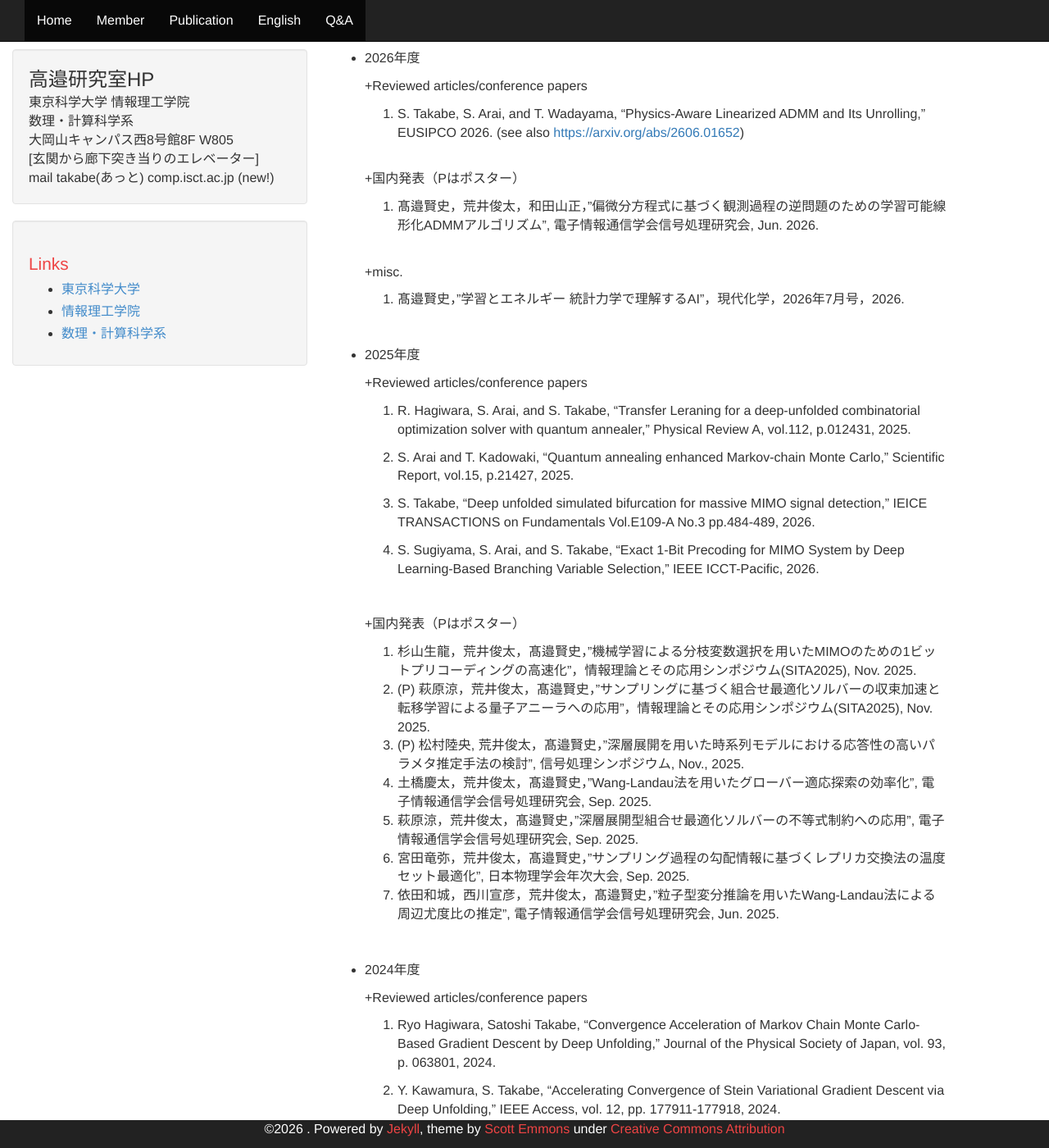
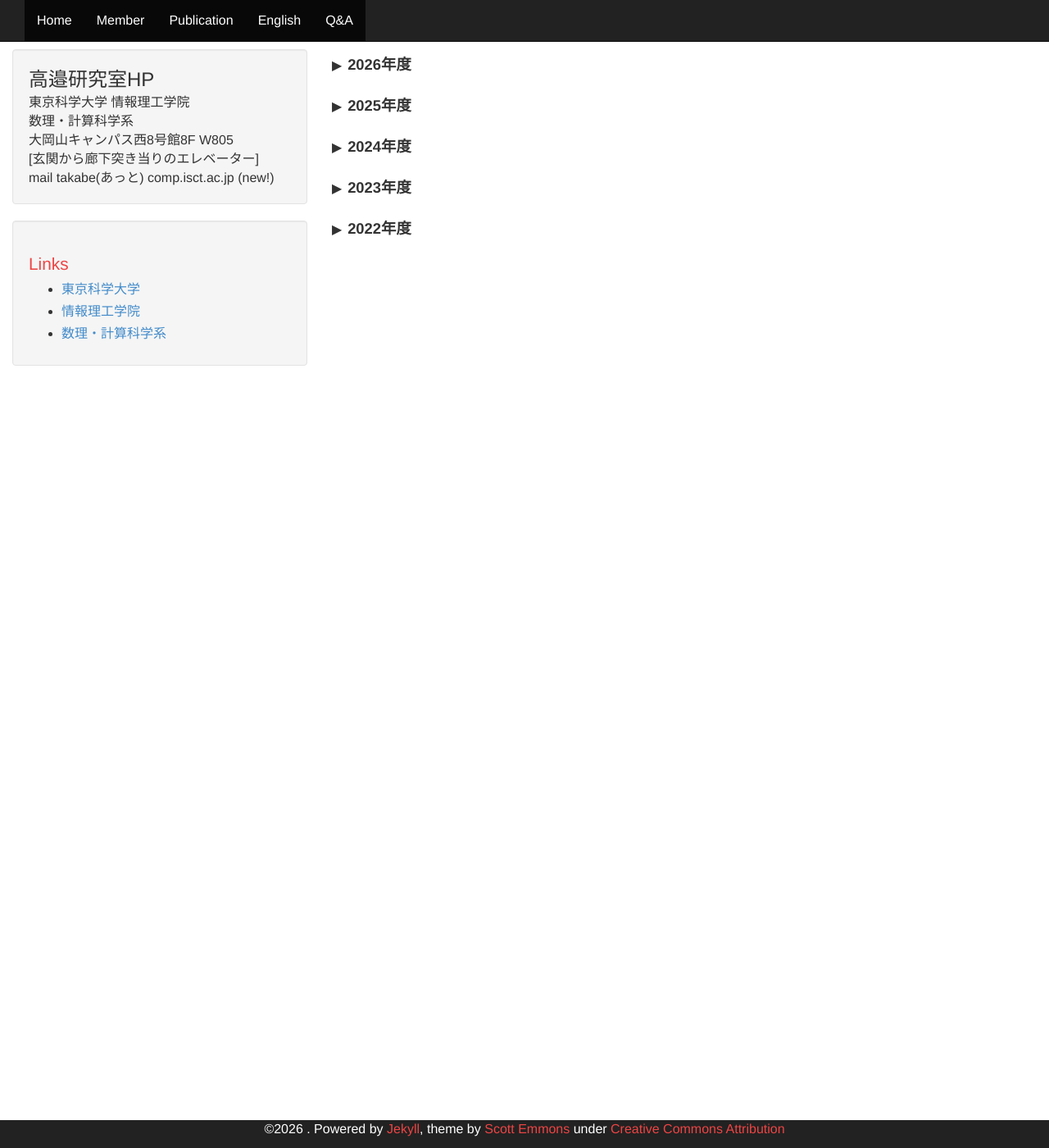
Before and after one commit to takabe-lab/takabe-lab.github.io, a Jekyll site: the page built from publication.markdown, in a window 1280 px wide and 1400 px high. Shown: the whole window at 82% size. Built offline with Jekyll 4.4.1, drawn with Linux system fonts in a browser that asks for light colours; some of the changed text lies outside the part shown.

Commit message:
Collapse publication list by fiscal year; add M1/B4 research topics
Co-Authored-By: Claude Opus 5.5 <noreply@anthropic.com>

```diff
--- a/css/theme.css
+++ b/css/theme.css
@@ -55,3 +55,29 @@ img {
 .author a {
     color: #ee4444;
 }
+
+details {
+    margin-bottom: 0.8em;
+}
+
+details > summary {
+    cursor: pointer;
+    font-size: 1.15em;
+    font-weight: bold;
+    padding: 0.3em 0;
+}
+
+details[open] > summary {
+    margin-bottom: 0.6em;
+}
+
+details > summary::before {
+    content: "\25B6";
+    display: inline-block;
+    width: 1.3em;
+    font-size: 0.8em;
+}
+
+details[open] > summary::before {
+    content: "\25BC";
+}
--- a/publication.markdown
+++ b/publication.markdown
@@ -1,117 +1,121 @@
 ---
 layout: default
 ---
-- 2026年度
+<details markdown="1">
+<summary>2026年度</summary>
 
-  +Reviewed articles/conference papers
++Reviewed articles/conference papers
 
-  1. S. Takabe, S. Arai, and T. Wadayama, "Physics-Aware Linearized ADMM and Its Unrolling," EUSIPCO 2026. (see also <https://arxiv.org/abs/2606.01652>)
-
-  <br>
-
-  +国内発表（Pはポスター）
-  1. 髙邉賢史，荒井俊太，和田山正，"偏微分方程式に基づく観測過程の逆問題のための学習可能線形化ADMMアルゴリズム", 電子情報通信学会信号処理研究会, Jun. 2026.
-
-  <br>
-
-  +misc.
-
-  1. 髙邉賢史，"学習とエネルギー 統計力学で理解するAI"，現代化学，2026年7月号，2026.
-
+1. S. Takabe, S. Arai, and T. Wadayama, "Physics-Aware Linearized ADMM and Its Unrolling," EUSIPCO 2026. (see also <https://arxiv.org/abs/2606.01652>)
 
 <br>
 
-- 2025年度
-
-  +Reviewed articles/conference papers
-
-  1. R. Hagiwara, S. Arai, and S. Takabe, "Transfer Leraning for a deep-unfolded combinatorial optimization solver with quantum annealer," Physical Review A, vol.112, p.012431, 2025.
-
-  2. S. Arai and T. Kadowaki, "Quantum annealing enhanced Markov-chain Monte Carlo," Scientific Report, vol.15, p.21427, 2025.
-
-  3. S. Takabe, "Deep unfolded simulated bifurcation for massive MIMO signal detection," IEICE TRANSACTIONS on Fundamentals Vol.E109-A No.3 pp.484-489, 2026.
-
-  4. S. Sugiyama, S. Arai, and S. Takabe, "Exact 1-Bit Precoding for MIMO System by Deep Learning-Based Branching Variable Selection," IEEE ICCT-Pacific, 2026.
-
-  <br>
-
-  +国内発表（Pはポスター）
-  7. 杉山生龍，荒井俊太，髙邉賢史，"機械学習による分枝変数選択を用いたMIMOのための1ビットプリコーディングの高速化"，情報理論とその応用シンポジウム(SITA2025), Nov. 2025.
-  6. (P) 萩原涼，荒井俊太，髙邉賢史，"サンプリングに基づく組合せ最適化ソルバーの収束加速と転移学習による量子アニーラへの応用"，情報理論とその応用シンポジウム(SITA2025), Nov. 2025.
-  5. (P) 松村陸央, 荒井俊太，髙邉賢史，"深層展開を用いた時系列モデルにおける応答性の高いパラメタ推定手法の検討", 信号処理シンポジウム, Nov., 2025.
-  4. 土橋慶太，荒井俊太，髙邉賢史，"Wang-Landau法を用いたグローバー適応探索の効率化", 電子情報通信学会信号処理研究会, Sep. 2025.
-  3. 萩原涼，荒井俊太，髙邉賢史，"深層展開型組合せ最適化ソルバーの不等式制約への応用", 電子情報通信学会信号処理研究会, Sep. 2025.
-  2. 宮田竜弥，荒井俊太，髙邉賢史，"サンプリング過程の勾配情報に基づくレプリカ交換法の温度セット最適化", 日本物理学会年次大会, Sep. 2025.
-  1. 依田和城，西川宣彦，荒井俊太，髙邉賢史，"粒子型変分推論を用いたWang-Landau法による周辺尤度比の推定", 電子情報通信学会信号処理研究会, Jun. 2025.
-
++国内発表（Pはポスター）
+1. 髙邉賢史，荒井俊太，和田山正，"偏微分方程式に基づく観測過程の逆問題のための学習可能線形化ADMMアルゴリズム", 電子情報通信学会信号処理研究会, Jun. 2026.
 
 <br>
 
-- 2024年度
++misc.
 
-  +Reviewed articles/conference papers
+1. 髙邉賢史，"学習とエネルギー 統計力学で理解するAI"，現代化学，2026年7月号，2026.
 
-  1. Ryo Hagiwara, Satoshi Takabe, "Convergence Acceleration of Markov Chain Monte Carlo-Based Gradient Descent by Deep Unfolding," Journal of the Physical Society of Japan, vol. 93, p. 063801, 2024.
+</details>
 
-  2. Y. Kawamura, S. Takabe, "Accelerating Convergence of Stein Variational Gradient Descent via Deep Unfolding," IEEE Access, vol. 12, pp. 177911-177918, 2024.
+<details markdown="1">
+<summary>2025年度</summary>
 
-  3. S. Arai, S. Takabe, "Deep unfolded local quantum annealing," Physical Review Research, vol. 6, p. 043325, 2024.
++Reviewed articles/conference papers
 
-  <br>
+1. R. Hagiwara, S. Arai, and S. Takabe, "Transfer Leraning for a deep-unfolded combinatorial optimization solver with quantum annealer," Physical Review A, vol.112, p.012431, 2025.
 
-  +国内発表（Pはポスター）
+2. S. Arai and T. Kadowaki, "Quantum annealing enhanced Markov-chain Monte Carlo," Scientific Report, vol.15, p.21427, 2025.
 
-  7. (P) 萩原涼，荒井俊太，高邉賢史，"量子アニーラーを用いた深層展開型組合せ最適化ソルバーの不等式製薬問題への適用"，量子アニーリング研究会，Feb. 2025.
-  6. 高邉賢史，"量子アニーリング関連手法への深層展開の適用"，量子アニーリング研究会，Feb. 2025.（招待講演）
-  5. (P) 河村裕弥，髙邉賢史，"粒子型変分推論におけるLocal Entropyの適用"，IBIS2024，Oct.2024.
-  4. (P) Shunta Arai, Ryo Hagiwara, Satoshi Takabe, "Learning-based quantum optimization algorithms for quadratic unconstrained binary optimization problems," INQA2024, Oct., 2024.
-  3. 荒井俊太，髙邉賢史，"深層展開を用いた半古典量子アニーリングの加速", 日本物理学会年次大会, Sep. 2024.
-  2. 萩原涼，荒井俊太，髙邉賢史，"量子アニーラーを用いた深層展開型組合せ最適化ソルバーのための転移学習", 日本物理学会年次大会, Sep. 2024.
-  1. 萩原涼，荒井俊太，髙邉賢史，"量子アニーラーを用いた深層展開型組合せ最適化ソルバーのための転移学習", 電子情報通信学会信号処理研究会, Aug. 2024.
+3. S. Takabe, "Deep unfolded simulated bifurcation for massive MIMO signal detection," IEICE TRANSACTIONS on Fundamentals Vol.E109-A No.3 pp.484-489, 2026.
 
-  <br>
-
-  +misc.
-
-  1. 高邉賢史，"深層展開の基礎と展望"，システム/制御/情報，68巻11号，2024. (招待論文)
-
+4. S. Sugiyama, S. Arai, and S. Takabe, "Exact 1-Bit Precoding for MIMO System by Deep Learning-Based Branching Variable Selection," IEEE ICCT-Pacific, 2026.
 
 <br>
 
-- 2023年度
++国内発表（Pはポスター）
+7. 杉山生龍，荒井俊太，髙邉賢史，"機械学習による分枝変数選択を用いたMIMOのための1ビットプリコーディングの高速化"，情報理論とその応用シンポジウム(SITA2025), Nov. 2025.
+6. (P) 萩原涼，荒井俊太，髙邉賢史，"サンプリングに基づく組合せ最適化ソルバーの収束加速と転移学習による量子アニーラへの応用"，情報理論とその応用シンポジウム(SITA2025), Nov. 2025.
+5. (P) 松村陸央, 荒井俊太，髙邉賢史，"深層展開を用いた時系列モデルにおける応答性の高いパラメタ推定手法の検討", 信号処理シンポジウム, Nov., 2025.
+4. 土橋慶太，荒井俊太，髙邉賢史，"Wang-Landau法を用いたグローバー適応探索の効率化", 電子情報通信学会信号処理研究会, Sep. 2025.
+3. 萩原涼，荒井俊太，髙邉賢史，"深層展開型組合せ最適化ソルバーの不等式制約への応用", 電子情報通信学会信号処理研究会, Sep. 2025.
+2. 宮田竜弥，荒井俊太，髙邉賢史，"サンプリング過程の勾配情報に基づくレプリカ交換法の温度セット最適化", 日本物理学会年次大会, Sep. 2025.
+1. 依田和城，西川宣彦，荒井俊太，髙邉賢史，"粒子型変分推論を用いたWang-Landau法による周辺尤度比の推定", 電子情報通信学会信号処理研究会, Jun. 2025.
 
-  +Reviewed articles/conference papers
+</details>
 
-  3. Satoshi Takabe, Takashi Abe, "Hubbard–Stratonovich Detector for Simple Trainable MIMO Signal Detection," IEEE Communications Letteres, vol. 13, no. 3, pp. 701-705, 2024.
-  2. Kazuya Nagasato, Satoshi Takabe, Kazuyuki Shudo. "Hypergraph Embedding Based on Random Walk with Adjusted Transition Probabilities", The 25th International Conference on Big Data Analytics and Knowledge Discovery (DAWAK 2023), Aug. 2023.
-  1. T. Wadayama, Satoshi Takabe. "Proximal Decoding for LDPC Codes", IEICE Transactions on Fundamentals of Electronics, Communications and Computer Sciences, Vol. E106-A, No. 3, pp. 359-367, Mar. 2023.（電子情報通信学会論文賞）
+<details markdown="1">
+<summary>2024年度</summary>
 
-  <br>
++Reviewed articles/conference papers
 
-  +国内発表（Pはポスター）
+1. Ryo Hagiwara, Satoshi Takabe, "Convergence Acceleration of Markov Chain Monte Carlo-Based Gradient Descent by Deep Unfolding," Journal of the Physical Society of Japan, vol. 93, p. 063801, 2024.
 
-  6. 萩原涼，髙邉賢史，"モンテカルロ法に基づく勾配降下法の深層展開による収束加速"，日本物理学会春季大会，Mar. 2024.
-  5. 阿部傑, 髙邉賢史. "大規模MIMOにおける低計算量な学習可能多値QAM信号検出器", 情報理論とその応用シンポジウム(SITA2023), Nov. 2023.
-  4. 髙邉賢史. "シミュレーティッド分岐マシンを利用した深層展開型MIMO信号検出器", 情報理論とその応用シンポジウム(SITA2023), Nov. 2023.
-  3. (P) 河村祐弥, 髙邉賢史. "粒子型変分推論における深層展開と性能向上", IBIS2023, Oct. 2023.
-  2. 髙邉賢史. "学習型シミュレーティッド分岐マシンを用いたMIMO信号検出", 日本物理学会年次大会, Sept. 2023.
-  1. 河村祐弥, 髙邉賢史. "深層展開による粒子型変分推定の収束加速", 電子情報通信学会信号処理研究会, July 2023. (信号処理研究会賞受賞)
+2. Y. Kawamura, S. Takabe, "Accelerating Convergence of Stein Variational Gradient Descent via Deep Unfolding," IEEE Access, vol. 12, pp. 177911-177918, 2024.
+
+3. S. Arai, S. Takabe, "Deep unfolded local quantum annealing," Physical Review Research, vol. 6, p. 043325, 2024.
 
 <br>
 
-- 2022年度
++国内発表（Pはポスター）
 
-  +Reviewed articles/conference papers
+7. (P) 萩原涼，荒井俊太，高邉賢史，"量子アニーラーを用いた深層展開型組合せ最適化ソルバーの不等式製薬問題への適用"，量子アニーリング研究会，Feb. 2025.
+6. 高邉賢史，"量子アニーリング関連手法への深層展開の適用"，量子アニーリング研究会，Feb. 2025.（招待講演）
+5. (P) 河村裕弥，髙邉賢史，"粒子型変分推論におけるLocal Entropyの適用"，IBIS2024，Oct.2024.
+4. (P) Shunta Arai, Ryo Hagiwara, Satoshi Takabe, "Learning-based quantum optimization algorithms for quadratic unconstrained binary optimization problems," INQA2024, Oct., 2024.
+3. 荒井俊太，髙邉賢史，"深層展開を用いた半古典量子アニーリングの加速", 日本物理学会年次大会, Sep. 2024.
+2. 萩原涼，荒井俊太，髙邉賢史，"量子アニーラーを用いた深層展開型組合せ最適化ソルバーのための転移学習", 日本物理学会年次大会, Sep. 2024.
+1. 萩原涼，荒井俊太，髙邉賢史，"量子アニーラーを用いた深層展開型組合せ最適化ソルバーのための転移学習", 電子情報通信学会信号処理研究会, Aug. 2024.
 
-  1. Satoshi Takabe, Wadayama, T.. "Convergence Acceleration via Chebyshev Step: Plausible Interpretation of Deep-Unfolded Gradient Descent", IEICE Transactions on Fundamentals of Electronics, Communications and Computer Sciences, Vol. E105A, No. 8, pp. 1110-1120, 2022.
-  2. Wadayama, T., Satoshi Takabe. "Asymptotic Mean Squared Error of Noisy Periodical Successive Over-Relaxation", IEEE International Symposium on Information Theory - Proceedings, Vol. 2022-June, pp. 2273-2278, 2022
-  3. T. Wadayama, Satoshi Takabe. "Proximal Decoding for LDPC Codes", IEICE Transactions on Fundamentals of Electronics, Communications and Computer Sciences, Vol. E106-A, No. 3, pp. 359-367, Mar. 2023.
+<br>
 
-  <br>
++misc.
 
-  +国内発表（Pはポスター）
+1. 高邉賢史，"深層展開の基礎と展望"，システム/制御/情報，68巻11号，2024. (招待論文)
 
-  1. 髙邉 賢史 "アドホックネットワークのランダムノード故障―連結性の理論解析―", ネットワーク科学研究会2022, Aug. 2022　[招待講演].
-  2. (P) 永里和哉, 髙邉賢史, 首藤一幸. "ランダムウォークを用いたハイパーグラフの埋め込み手法」, ネットワーク科学研究会2022, Aug. 2022.（研究会賞受賞）
-  3. 髙邉 賢史. "低計算量な学習可能MIMO信号検出器に関する一検討", 2023年電子情報通信学会総合大会, Mar. 2023.
-  4. 永里和哉, 髙邉賢史, 首藤一幸. "遷移確率を調整したランダムウォークに基づくハイパーグラフ埋め込み", 第15回データ工学と情報マネジメントに関するフォーラム, Mar. 2023.
+</details>
+
+<details markdown="1">
+<summary>2023年度</summary>
+
++Reviewed articles/conference papers
+
+3. Satoshi Takabe, Takashi Abe, "Hubbard–Stratonovich Detector for Simple Trainable MIMO Signal Detection," IEEE Communications Letteres, vol. 13, no. 3, pp. 701-705, 2024.
+2. Kazuya Nagasato, Satoshi Takabe, Kazuyuki Shudo. "Hypergraph Embedding Based on Random Walk with Adjusted Transition Probabilities", The 25th International Conference on Big Data Analytics and Knowledge Discovery (DAWAK 2023), Aug. 2023.
+1. T. Wadayama, Satoshi Takabe. "Proximal Decoding for LDPC Codes", IEICE Transactions on Fundamentals of Electronics, Communications and Computer Sciences, Vol. E106-A, No. 3, pp. 359-367, Mar. 2023.（電子情報通信学会論文賞）
+
+<br>
+
++国内発表（Pはポスター）
+
+6. 萩原涼，髙邉賢史，"モンテカルロ法に基づく勾配降下法の深層展開による収束加速"，日本物理学会春季大会，Mar. 2024.
+5. 阿部傑, 髙邉賢史. "大規模MIMOにおける低計算量な学習可能多値QAM信号検出器", 情報理論とその応用シンポジウム(SITA2023), Nov. 2023.
+4. 髙邉賢史. "シミュレーティッド分岐マシンを利用した深層展開型MIMO信号検出器", 情報理論とその応用シンポジウム(SITA2023), Nov. 2023.
+3. (P) 河村祐弥, 髙邉賢史. "粒子型変分推論における深層展開と性能向上", IBIS2023, Oct. 2023.
+2. 髙邉賢史. "学習型シミュレーティッド分岐マシンを用いたMIMO信号検出", 日本物理学会年次大会, Sept. 2023.
+1. 河村祐弥, 髙邉賢史. "深層展開による粒子型変分推定の収束加速", 電子情報通信学会信号処理研究会, July 2023. (信号処理研究会賞受賞)
+
+</details>
+
+<details markdown="1">
+<summary>2022年度</summary>
+
++Reviewed articles/conference papers
+
+1. Satoshi Takabe, Wadayama, T.. "Convergence Acceleration via Chebyshev Step: Plausible Interpretation of Deep-Unfolded Gradient Descent", IEICE Transactions on Fundamentals of Electronics, Communications and Computer Sciences, Vol. E105A, No. 8, pp. 1110-1120, 2022.
+2. Wadayama, T., Satoshi Takabe. "Asymptotic Mean Squared Error of Noisy Periodical Successive Over-Relaxation", IEEE International Symposium on Information Theory - Proceedings, Vol. 2022-June, pp. 2273-2278, 2022
+3. T. Wadayama, Satoshi Takabe. "Proximal Decoding for LDPC Codes", IEICE Transactions on Fundamentals of Electronics, Communications and Computer Sciences, Vol. E106-A, No. 3, pp. 359-367, Mar. 2023.
+
+<br>
+
++国内発表（Pはポスター）
+
+1. 髙邉 賢史 "アドホックネットワークのランダムノード故障―連結性の理論解析―", ネットワーク科学研究会2022, Aug. 2022　[招待講演].
+2. (P) 永里和哉, 髙邉賢史, 首藤一幸. "ランダムウォークを用いたハイパーグラフの埋め込み手法」, ネットワーク科学研究会2022, Aug. 2022.（研究会賞受賞）
+3. 髙邉 賢史. "低計算量な学習可能MIMO信号検出器に関する一検討", 2023年電子情報通信学会総合大会, Mar. 2023.
+4. 永里和哉, 髙邉賢史, 首藤一幸. "遷移確率を調整したランダムウォークに基づくハイパーグラフ埋め込み", 第15回データ工学と情報マネジメントに関するフォーラム, Mar. 2023.
+
+</details>
```
Also changed, not shown: member.markdown (+4 -4 lines).
